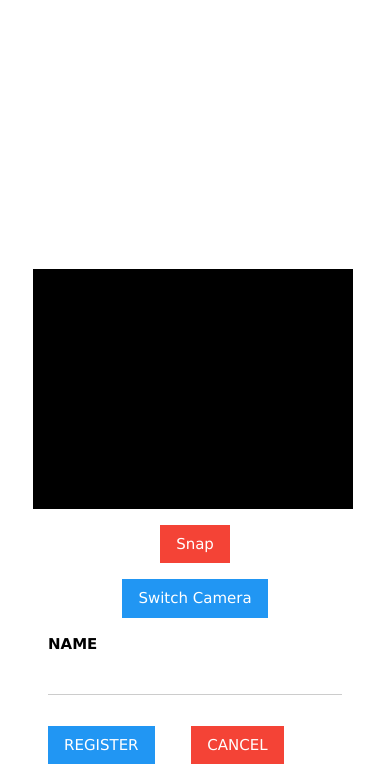
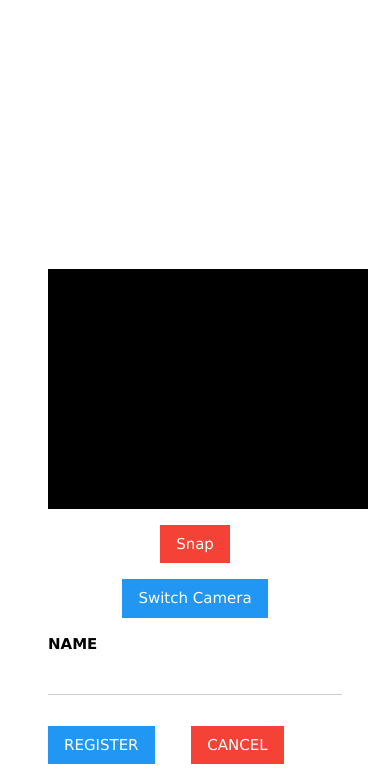
Before and after one commit to Froillan123/Register, a Flask app: page / in a window 390 px wide. Shown: the part 228-1007 px from the top of the page. Run offline with Flask 3, Linux system fonts and the light colour scheme; data that the repository does not hold is empty; some libraries are stand-ins or nearby versions.

Commit message:
HELLO NIGGA

```diff
--- a/templates/index.html
+++ b/templates/index.html
@@ -22,18 +22,20 @@
     @media(max-width: 500px) {
         .cam {
             flex-direction: column;
+            margin: auto;
             gap: 1rem;
         }
         #my_result {
-            margin-left: -1rem;
+            margin: auto;
             width: 320px;
             height: 240px;
             display: flex;
             margin-top: 1rem;
             background: black;
         }
-        #my_camera {
-            margin-left: -1rem;
+        #my_camera
+        {
+            margin: auto;
         }
         .w3-half {
             width: 100%; /* Ensure the container spans full width on smaller screens */
```
Also changed, not shown: static/images/Froillan_profile.jpg (deleted), static/images/kim_profile.jpg (deleted), students.db.
